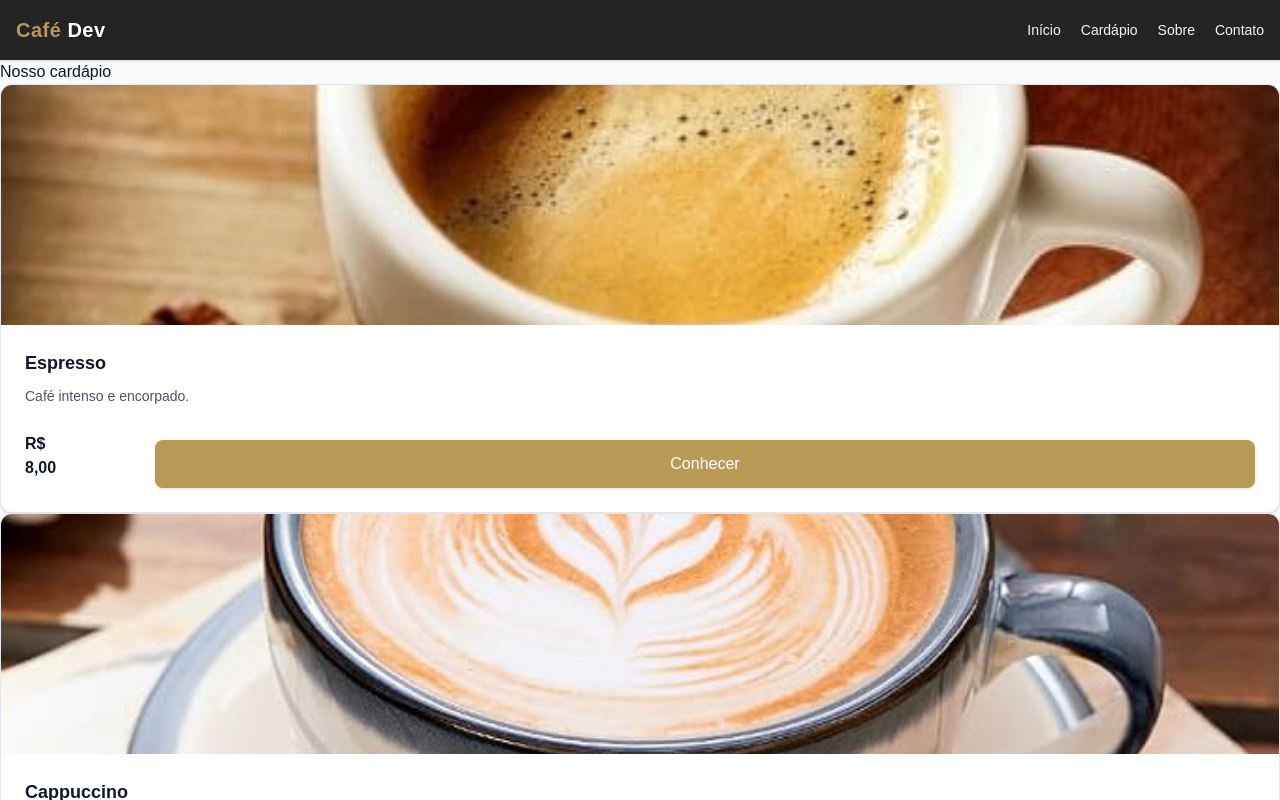
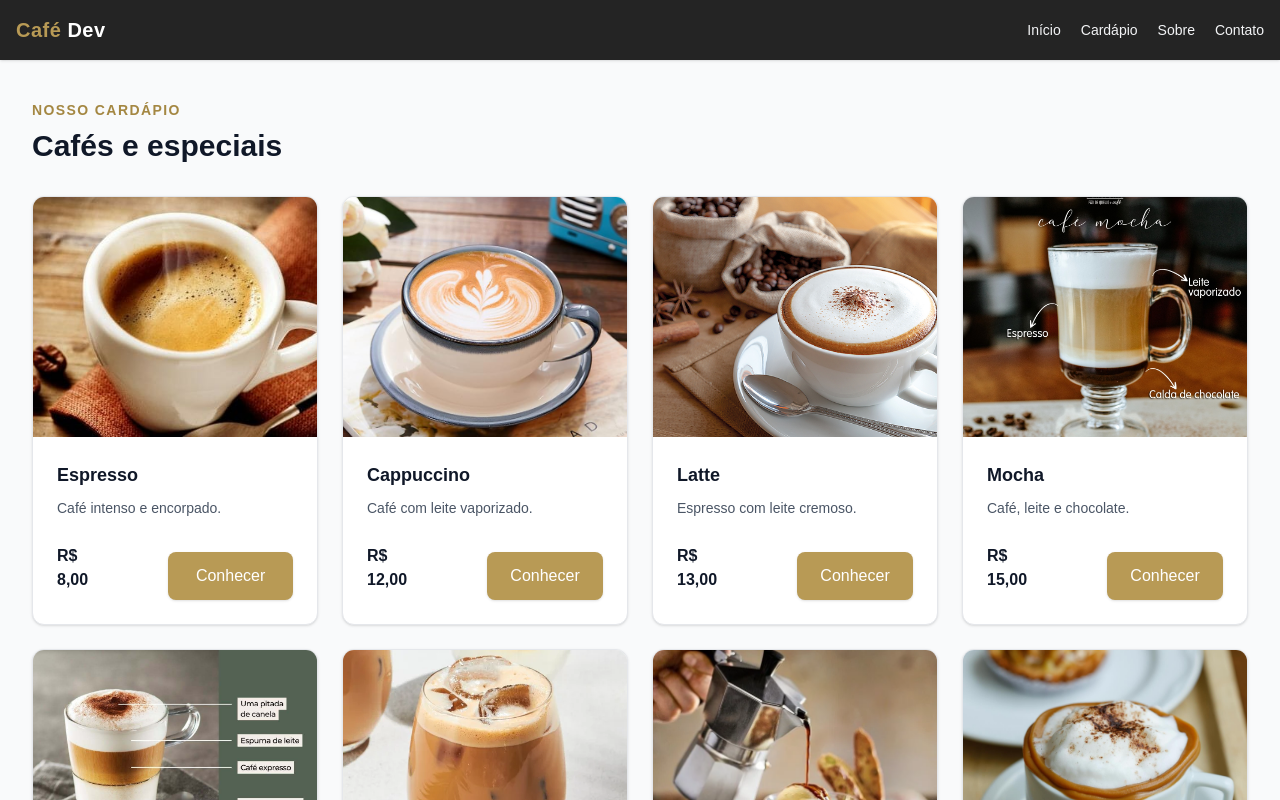
Before and after one commit to alyson-souto/cafeteria-dev, a React (Vite) app: page /produtos in a window 1280 px wide. Shown: the top 800 px of the page. Built offline with nearby package versions, Linux system fonts and the light colour scheme.

Commit message:
style: estilizando catalogo da cafeteria

```diff
--- a/src/pages/Produtos.jsx
+++ b/src/pages/Produtos.jsx
@@ -61,10 +61,16 @@ const produtos = [
 
 function Produtos() {
   return (
-    <main>
-      <h1>Nosso cardápio</h1>
+    <main className="mx-auto max-w-7xl px-4 py-10 sm:px-6 lg:px-8">
+      <p className="text-sm font-semibold uppercase tracking-widest text-[#A48742]">
+        Nosso cardápio
+      </p>
 
-      <div>
+      <h1 className="mb-8 mt-2 text-3xl font-bold text-gray-900">
+        Cafés e especiais
+      </h1>
+
+      <div className="grid grid-cols-1 gap-6 sm:grid-cols-2 lg:grid-cols-4">
         {produtos.map((produto) => (
           <ProductCard
             key={produto.id}
```
